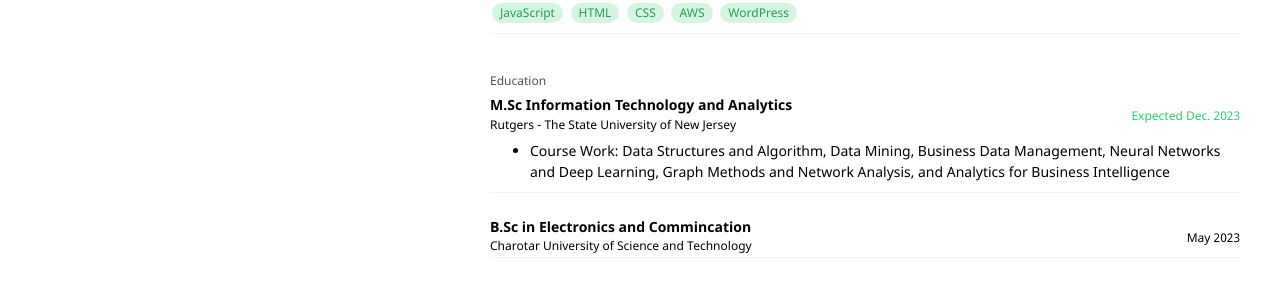
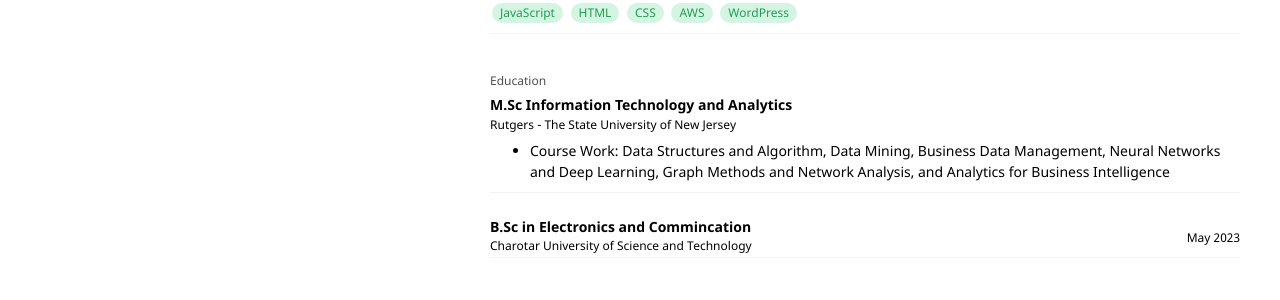
Before and after one commit to smit2444/portfolio, a Jekyll site: the page built from index.md, in a window 1280 px wide. Shown: the part 1611-1911 px from the top of the page. Built offline with Jekyll 4.4.1, drawn with Linux system fonts in a browser that asks for light colours.

Commit message:
Update index.md
Content Update

```diff
--- a/index.md
+++ b/index.md
@@ -143,7 +143,7 @@ layout: default
         <h2 class="item_title">M.Sc Information Technology and Analytics</h2>
         <h3 class="company-name">Rutgers - The State University of New Jersey</h3>
       </div>
-      <p class="present_date">Expected Dec. 2023</p>
+<!--       <p class="present_date">Expected Dec. 2023</p> -->
     </div>
     <ul class="item_des">
       <li>Course Work: Data Structures and Algorithm, Data Mining, Business Data Management, Neural Networks and Deep Learning, Graph Methods and Network Analysis, and Analytics for Business Intelligence</li>
```
